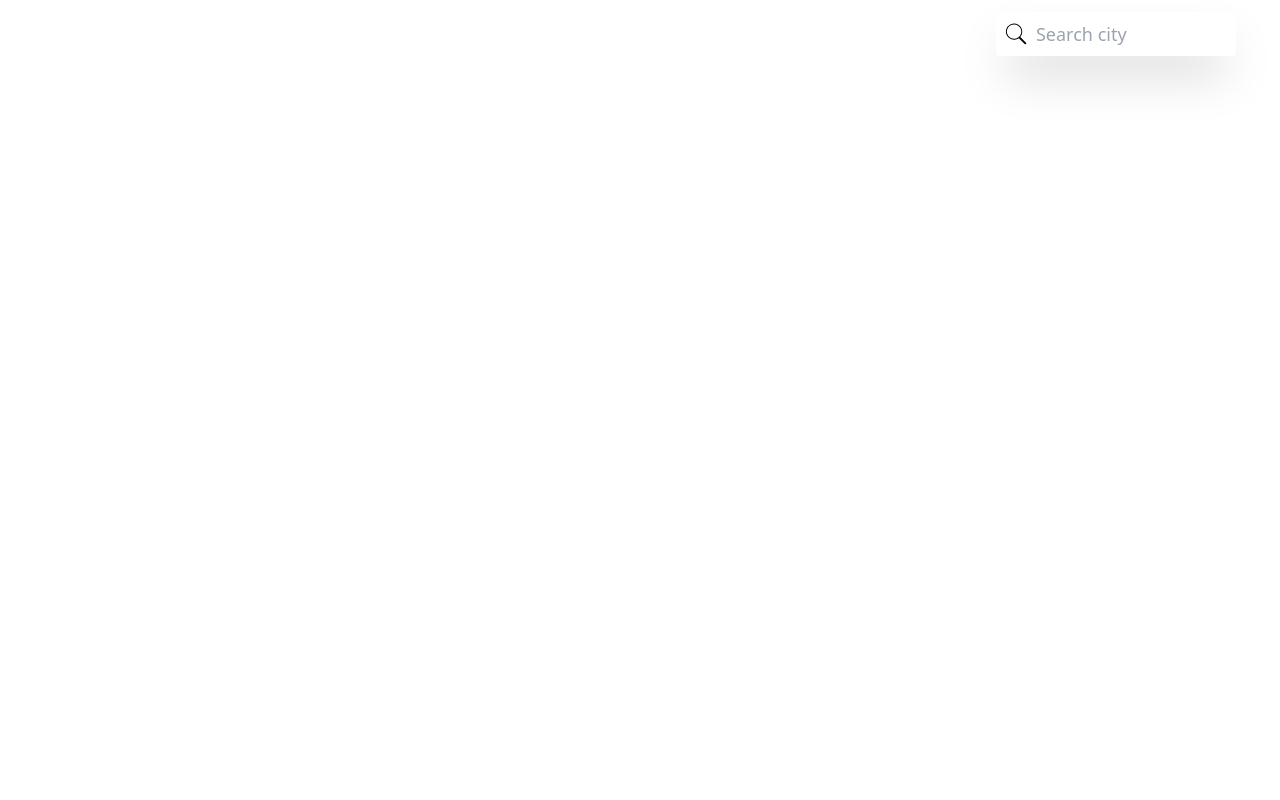
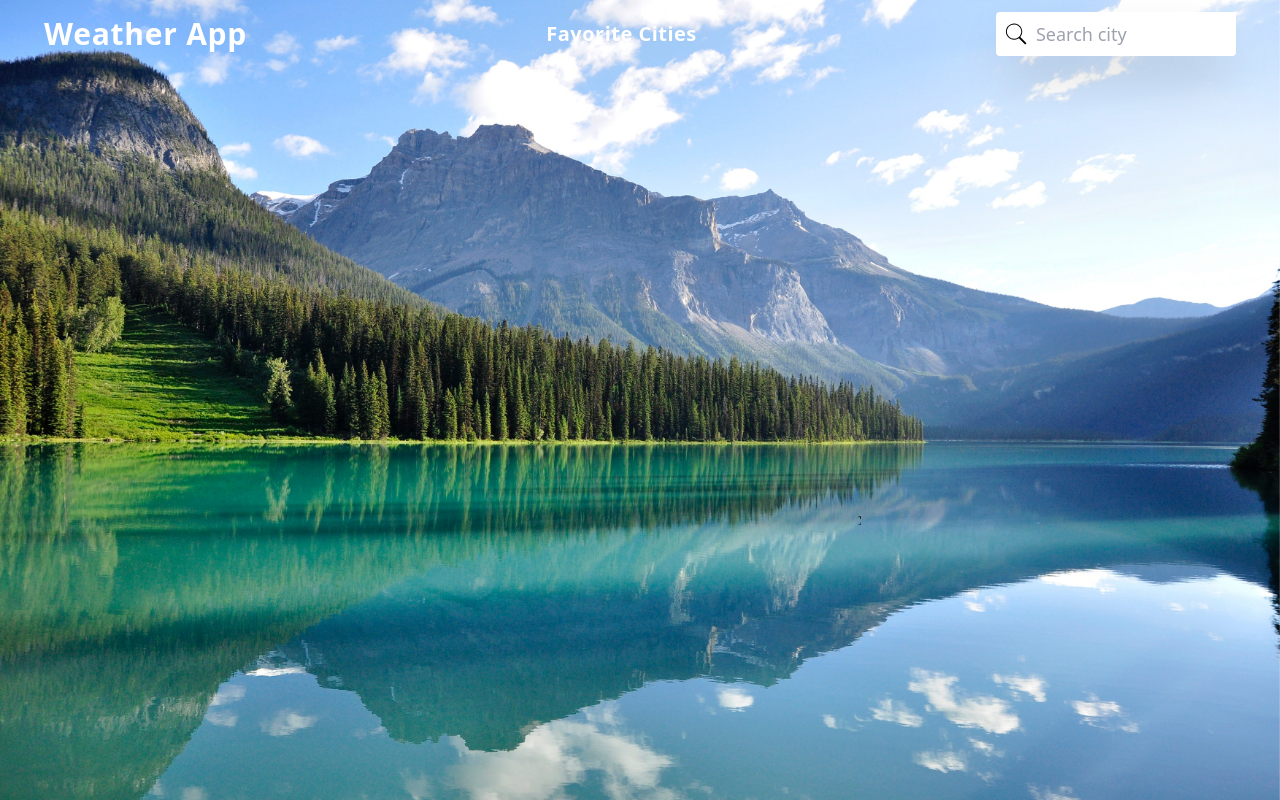
Before and after one commit to tinsudessalegn/weather-forcast-app, a React (Vite) app: page / in a window 1280 px wide. Built offline with nearby package versions, Linux system fonts and the light colour scheme; no server answers.

Commit message:
testing api and setting the background based on the weather conditions

```diff
--- a/src/App.jsx
+++ b/src/App.jsx
@@ -1,12 +1,13 @@
 import { useState } from "react"
 import search from './assets/icons/search.svg'
-import { useStateContext } from "./context"
+import BackgroundLayout from "./components/BackgroundLayout"
+// import { useStateContext } from "./context"
 
 function App() {
   const [city, setCity] = useState('')
-  const {weather} = useStateContext()
+  // const {weather} = useStateContext()
 
-  console.log(weather)
+  // console.log(weather)
   const submitCity = ()=> {
     setCity('')
   }
@@ -28,6 +29,7 @@ function App() {
                   onChange={e => setCity(e.target.value)}/>
           </div>
         </nav>
+        <BackgroundLayout/>
       </div>
     </>
   )
--- a/src/components/BackgroundLayout.jsx
+++ b/src/components/BackgroundLayout.jsx
@@ -1,11 +1,42 @@
-// import { useStateContext } from "../context"
+import { useState, useEffect } from "react"
+import { useStateContext } from "../context"
 
+// backgroud images
+import Clear from '../assets/images/Clear.jpg'
+import Fog from '../assets/images/fog.png'
+import Cloudy from '../assets/images/Cloudy.jpg'
+import Rainy from '../assets/images/Rainy.jpg'
+import Snow from '../assets/images/snow.jpg'
+import Stormy from '../assets/images/Stormy.jpg'
+import Sunny from '../assets/images/Sunny.jpg'
 const BackgroundLayout = () => {
 
-  // const {weather} = useStateContext()
-  // console.log(weather)
+  const {weather} = useStateContext()
+  const [image, setImage] = useState(Clear)
+
+  useEffect(()=> {
+    if(weather.conditions){
+      let imageString = weather.conditions
+      if (imageString.toLowerCase().includes('clear')) {
+        setImage(Clear)
+      } else if (imageString.toLowerCase().includes('cloud')) {
+        setImage(Cloudy)
+      } else if (imageString.toLowerCase().includes('rain') || imageString.toLowerCase().includes('shower')) {
+        setImage(Rainy)
+      } else if (imageString.toLowerCase().includes('snow')) {
+        setImage(Snow)
+      } else if (imageString.toLowerCase().includes('fog')) {
+        setImage(Fog)
+      } else if (imageString.toLowerCase().includes('thunder') || imageString.toLowerCase().includes('storm')) {
+        setImage(Stormy)
+      }
+    }
+  }, [weather])
+
   return (
-    <div>BackgroundLayout</div>
+    <>
+      <img src={image} alt="weather_image" className='h-screen w-full fixed left-0 top-0 -z-[10]' />
+    </>
   )
 }
 
```
